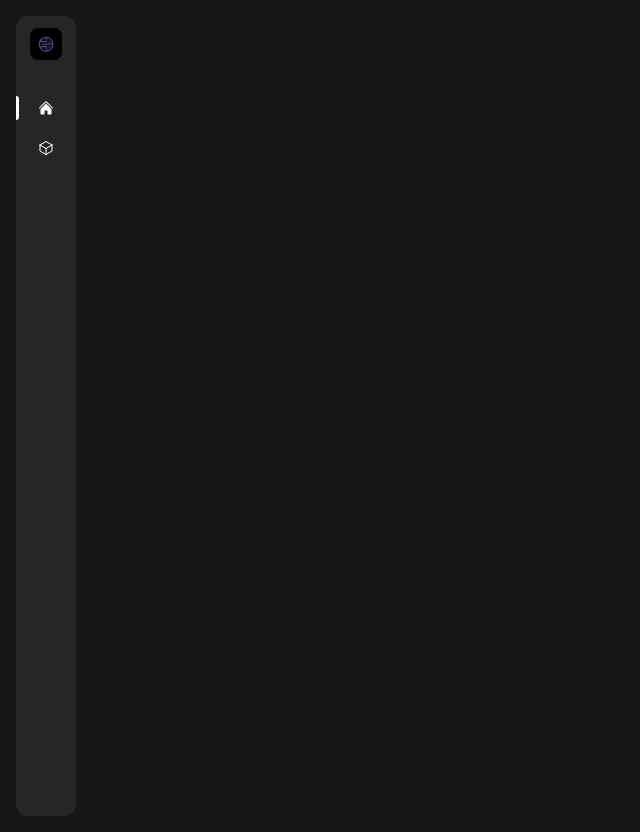
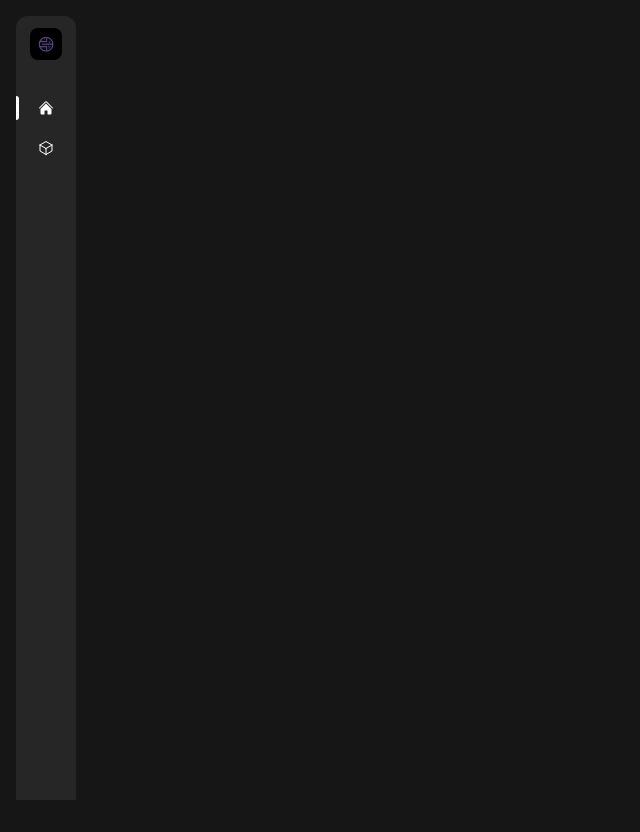
Before and after one commit to emptyte/katharsis.com, a Next.js app in the folder frontend/: page /dashboard in a window 1280 px wide. Shown: the whole page, without its empty margins (0-640 px from the left). After the commit the page ends 800 px from the top, so only its background shows below. Built offline with nearby package versions, Linux system fonts and the light colour scheme.

Commit message:
feat: Implement dashboard layout with sidebar navigation and initial user management and settings pages.

```diff
--- a/frontend/src/app/(protected)/dashboard/layout.tsx
+++ b/frontend/src/app/(protected)/dashboard/layout.tsx
@@ -1,5 +1,4 @@
 import Sidebar from "./components/navigation/sidebar/sidebar";
-
 import type { Metadata } from "next";
 
 export const metadata: Metadata = {
@@ -13,12 +12,14 @@ export default function DashboardLayout({
   children: React.ReactNode;
 }) {
   return (
-    <section className="relative flex min-h-screen py-4 px-4">
-      <aside className="relative">
+    <section className="flex h-screen w-full overflow-hidden">
+      <aside className="h-full shrink-0 p-4">
         <Sidebar />
       </aside>
 
-      <main className="relative px-4">{children}</main>
+      <main className="flex-1 h-full overflow-y-auto p-4 rounded-tl-2xl">
+        {children}
+      </main>
     </section>
   );
 }
```
